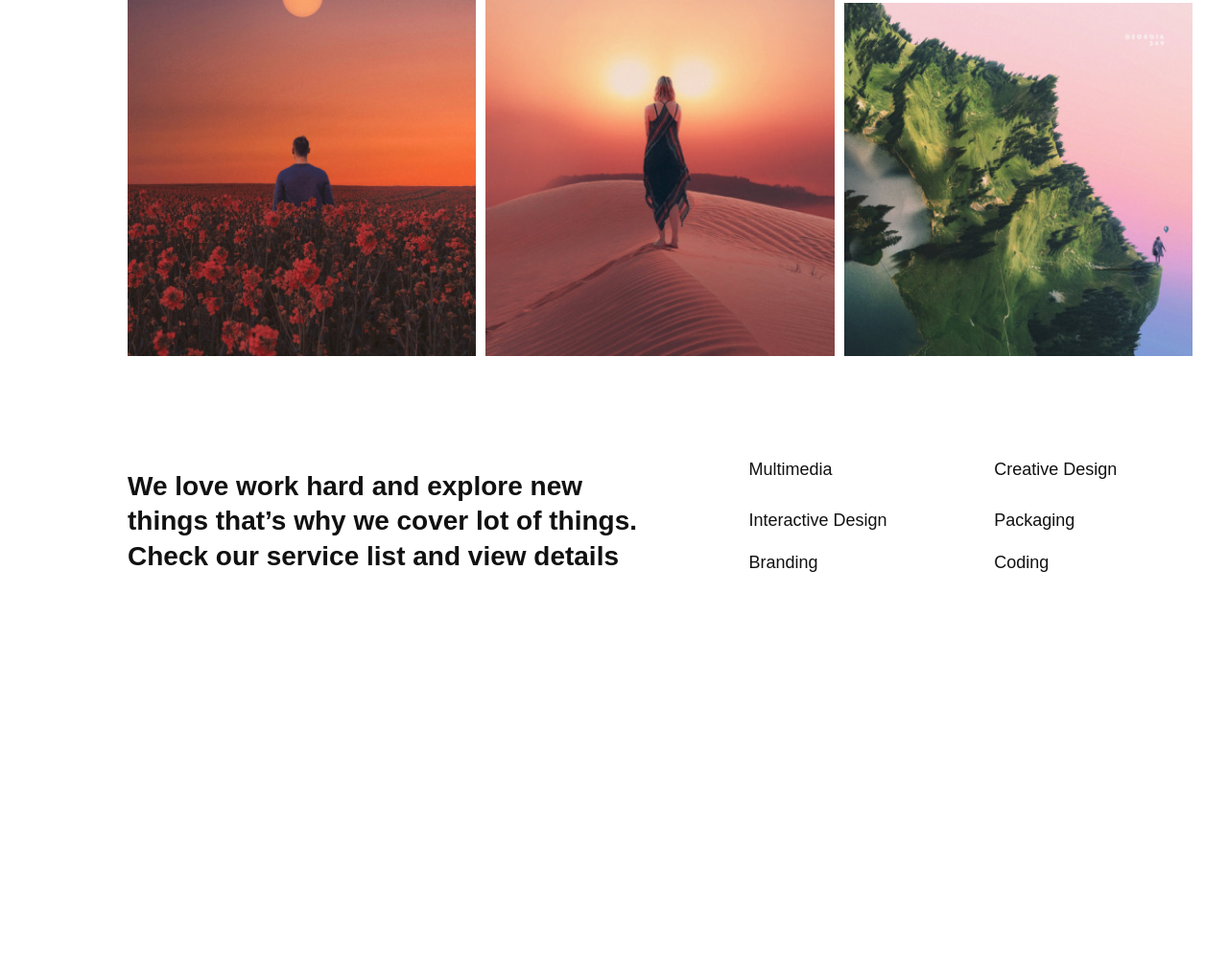
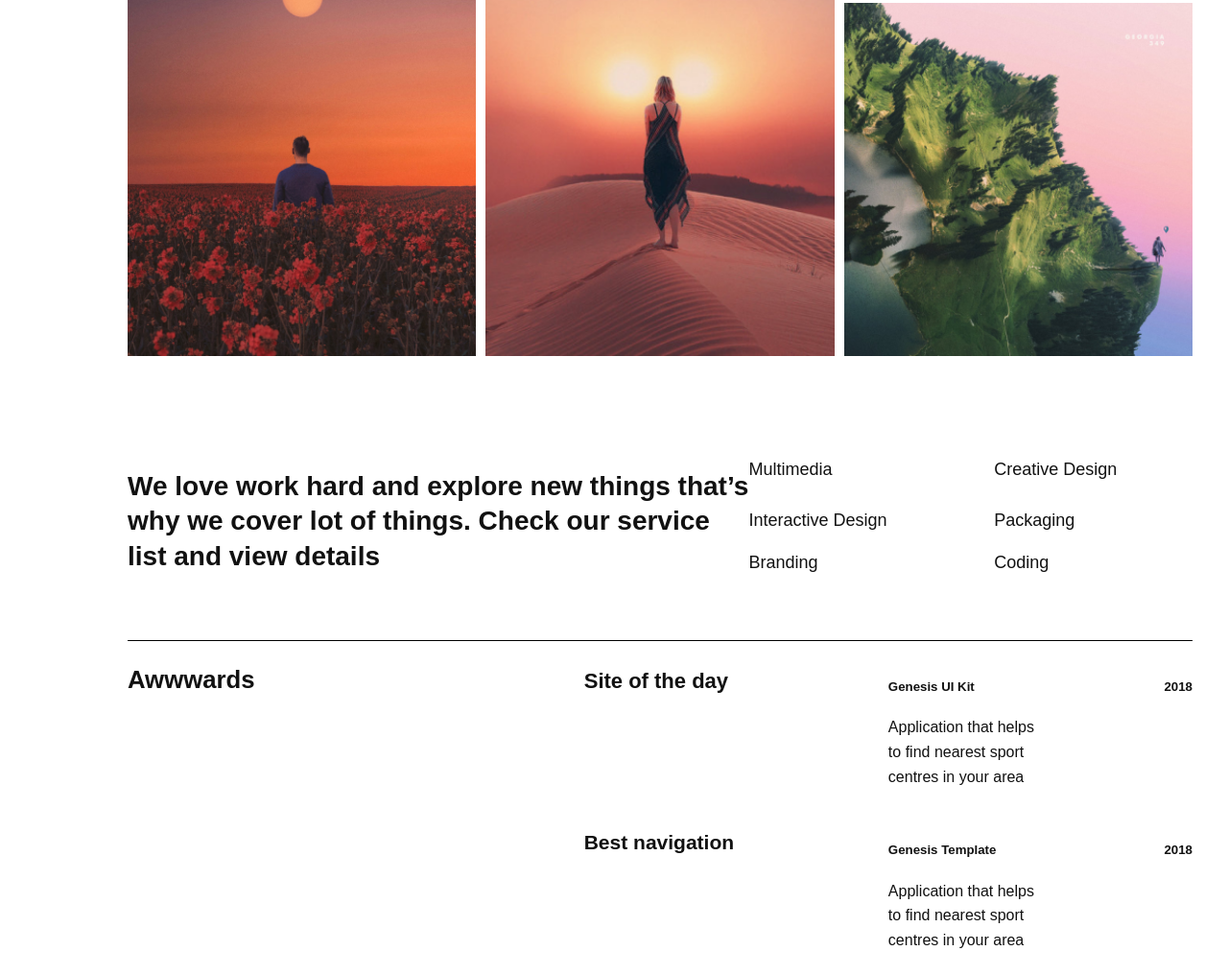
Before and after one commit to michelleandersson/Genesis-portfolio, a plain HTML site: page index.html in a window 1280 px wide. Shown: the part 2218-3234 px from the top of the page at 96% size. Before the commit the page ends 2844 px from the top, so only its background shows below. Drawn offline with Linux system fonts and the light colour scheme; a web font is replaced by a local one.

Commit message:
add info and layout to awards in index.html

```diff
--- a/index.html
+++ b/index.html
@@ -66,6 +66,17 @@
                 <p>Coding</p>
             </div>
         </section>
+        <section class="grid__awards">
+            <div class="awards"><h3>Awwwards</h3></div>
+            <div class="awards__site"><h4>Site of the day</h4></div>
+            <div class="awards__ui"><h5>Genesis UI Kit</h5><p>Application that helps to find nearest sport centres
+                in your area</p></div>
+            <div class="awards__date"><h5>2018</h5></div>
+            <div class="awards__best"><h4>Best navigation</h4></div>
+            <div class="awards__template"><h5>Genesis Template</h5> <p>Application that helps to find nearest sport centres
+                in your area</p></div>
+            <div class="awards__date"><h5>2018</h5></div>
+        </section>
     </main>
 
 </body>
--- a/styles/index.css
+++ b/styles/index.css
@@ -186,7 +186,6 @@ img {
     color: #111111;
     font-size: 28px;
     font-weight: bold;
-    margin-right: 90px;
     line-height: 1.3;
 }
 
@@ -216,3 +215,68 @@ img {
 .branding {
     margin-top: -25px;
 }
+
+.grid__awards {
+    max-width: 1110px;
+    width: 100%;
+    border-top: 1px solid black;
+    margin-top: 100px;
+    margin-left: 125px;
+    display: grid;
+    grid-template-columns: 3fr 1fr 1fr 1fr 1fr;
+    grid-template-rows: repeat(2, 1fr);
+}
+
+.awards {
+    color: #111111;
+    font-size: 22px;
+    font-weight: bold;
+}
+
+.awards__site {
+    color: #111111;
+    font-size: 22px;
+    font-weight: bold;
+}
+
+.awards__ui {
+    color: #111111;
+    font-size: 16px;
+    grid-column: 4/5;
+    margin-top: 18px;
+}
+
+.awards__ui>p {
+    line-height: 1.6;
+}
+
+.awards__date {
+    color: #111111;
+    font-size: 16px;
+    text-align: end;
+    margin-top: 18px;
+}
+
+.awards__ui-info {
+    color: #111111;
+    font-size: 16px;
+    grid-column: 4/5;
+}
+
+.awards__best {
+    color: #111111;
+    font-size: 21px;
+    font-weight: bold;
+    grid-column: 2/3;
+}
+
+.awards__template {
+    color: #111111;
+    font-size: 16px;
+    grid-column: 4/5;
+    margin-top: 18px;
+}
+
+.awards__template>p {
+    line-height: 1.6;
+}
```
